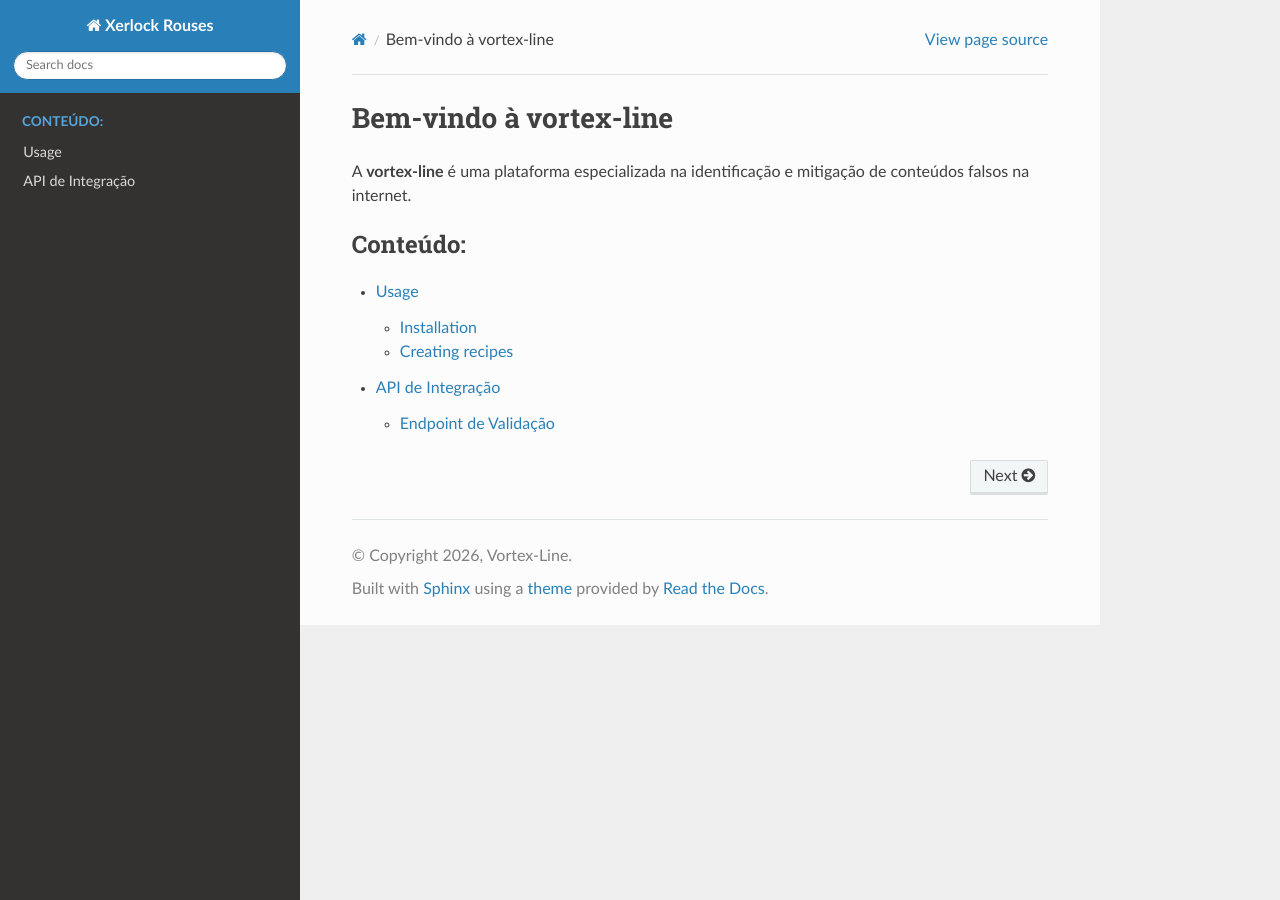
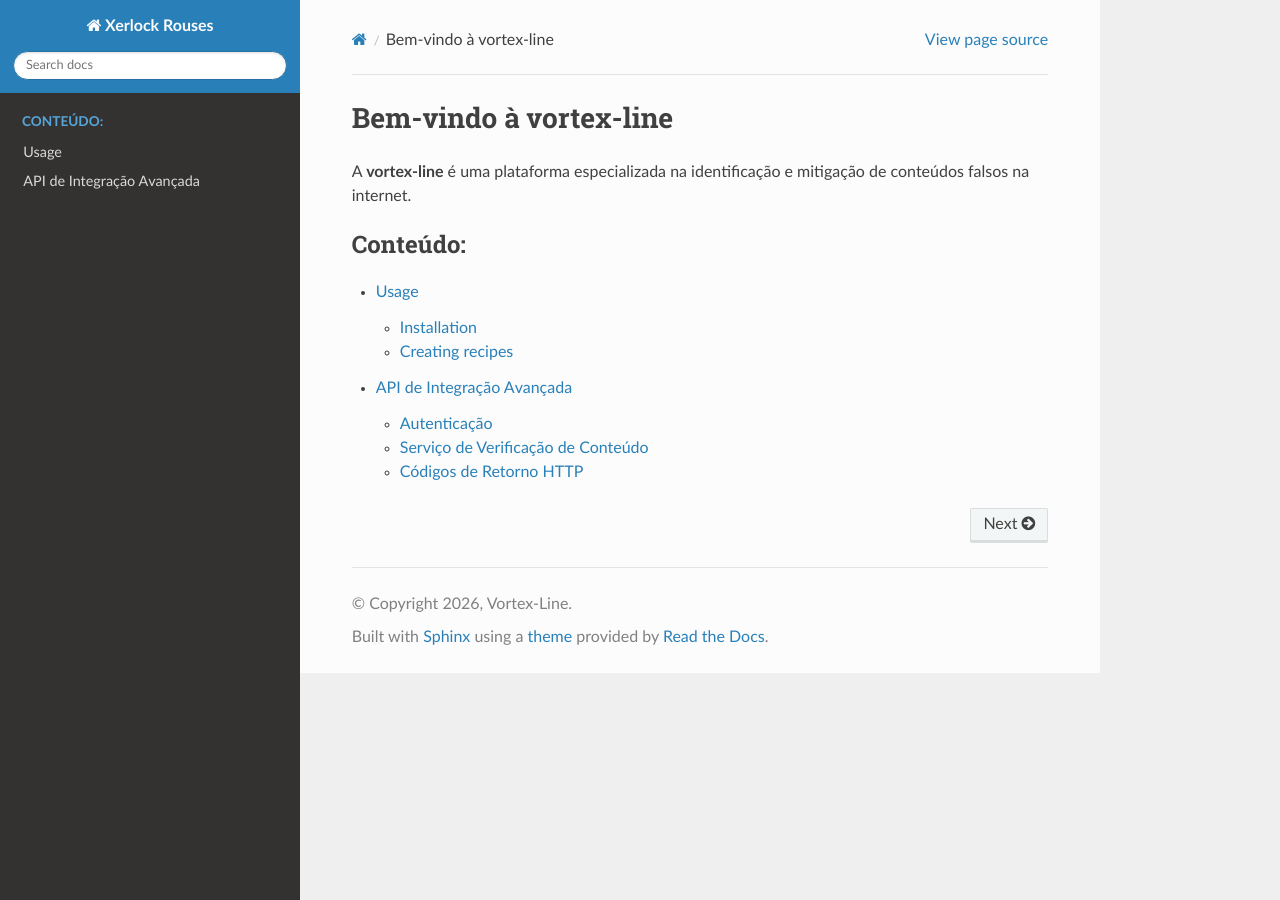
Before and after one commit to Vortex-Line/Xerloks-Rouses, a Sphinx documentation site: the page built from docs/source/index.rst, in a window 1280 px wide. Built offline with Sphinx 7.4.7 and the Read the Docs theme 3.1.0, drawn with Linux system fonts in a browser that asks for light colours; part of the change alters nothing that is shown.

```diff
--- a/docs/source/api.rst
+++ b/docs/source/api.rst
@@ -1,30 +1,62 @@
-API de Integração
-=================
+API de Integração Avançada
+==========================
 
-Desenvolvedores podem utilizar a API da **vortex-line** para validar a confiabilidade de URLs e textos automaticamente.
+A API da **vortex-line** permite que portais de notícias, redes sociais e desenvolvedores verifiquem a autenticidade de conteúdos (textos, links e mídias) de forma automatizada.
 
-Endpoint de Validação
----------------------
+Autenticação
+------------
 
-``POST /api/v1/verify``
+Todas as requisições devem incluir o token de acesso no cabeçalho HTTP:
 
-Exemplo de Requisição
-~~~~~~~~~~~~~~~~~~~~~
+.. code-block:: http
 
-.. code-block:: json
+   Authorization: Bearer SEU_TOKEN_AQUI
 
-   {
-     "url": "https://exemplo-boato.com",
-     "text_content": "Texto suspeito capturado na rede social."
-   }
+Serviço de Verificação de Conteúdo
+----------------------------------
 
-Exemplo de Resposta
-~~~~~~~~~~~~~~~~~~~
+.. http:post:: /api/v1/verify
 
-.. code-block:: json
+   Analisa um link ou texto suspeito utilizando nossos modelos de IA e bancos de dados integrados.
 
-   {
-     "status": "verified_false",
-     "confidence_score": 0.98,
-     "explanation": "Este conteúdo foi desmentido por agências parceiras."
-   }
+   **Exemplo de Requisição (JSON):**
+
+   .. code-block:: json
+
+      {
+        "url": "https://exemplo-boato.com",
+        "text_content": "Texto suspeito capturado na rede social.",
+        "allow_human_review": true
+      }
+
+   **Parâmetros do Corpo (Request Body):**
+
+   * ``url`` *(string, opcional)*: O link completo da página que contém o boato.
+   * ``text_content`` *(string, opcional)*: O texto completo ou trecho a ser analisado.
+   * ``allow_human_review`` *(boolean, opcional)*: Se ``true``, encaminha para analistas humanos caso a IA fique em dúvida.
+
+   **Exemplo de Resposta (JSON - 200 OK):**
+
+   .. code-block:: json
+
+      {
+        "id": "chk_8f9a2c3b",
+        "status": "verified_false",
+        "confidence_score": 0.983,
+        "created_at": "2026-05-25T15:30:00Z",
+        "analysis": {
+          "verdict": "FALSO",
+          "explanation": "Este conteúdo foi desmentido oficialmente por 3 agências de checagem parceiras.",
+          "sources": [
+            "https://agenciaparceira.org"
+          ]
+        }
+      }
+
+Códigos de Retorno HTTP
+----------------------
+
+* **200 OK**: Análise processada com sucesso.
+* **400 Bad Request**: Parâmetros inválidos ou ausentes.
+* **401 Unauthorized**: Token de autenticação ausente ou inválido.
+* **429 Too Many Requests**: Limite de requisições por minuto atingido.
```
